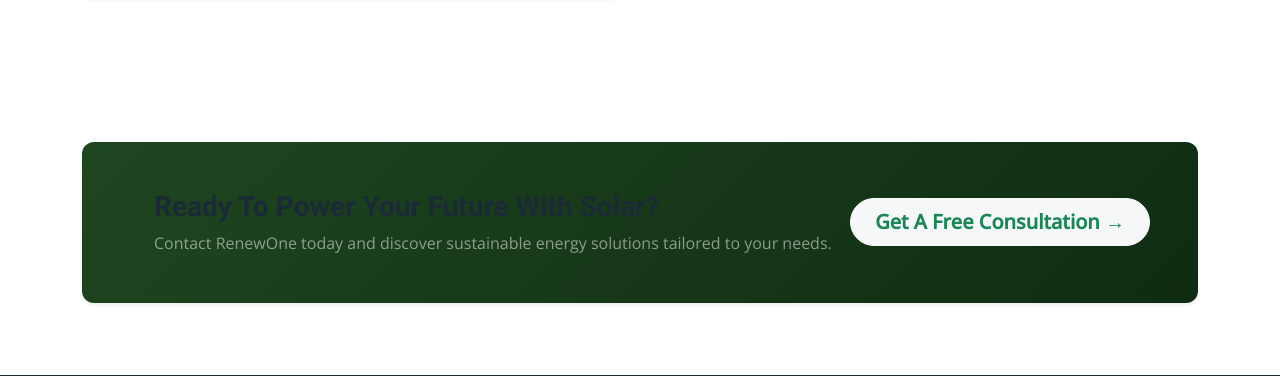
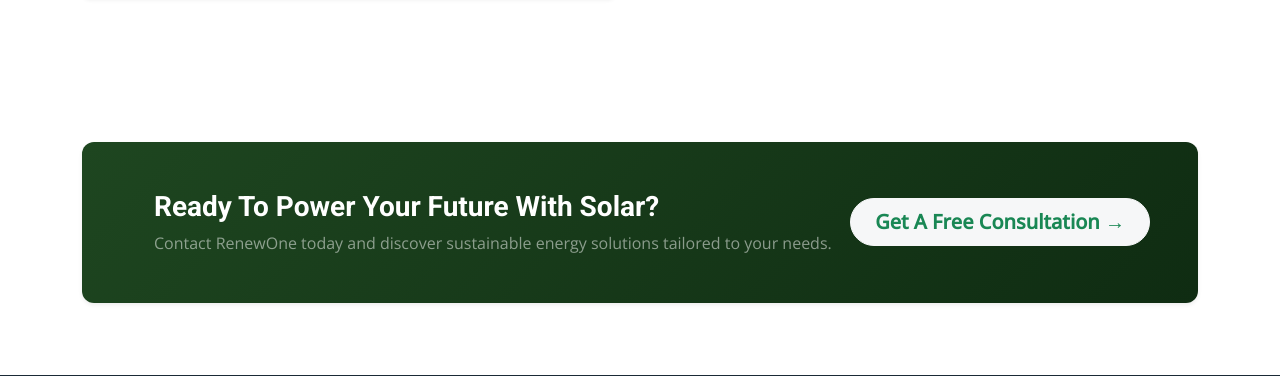
Before and after one commit to readywebsites/Renewone-solar, a Django app: page /services/ in a window 1280 px wide. Shown: the part 3693-4069 px from the top of the page. Run offline with Django 5.2, Linux system fonts and the light colour scheme; some libraries are stand-ins or nearby versions.

Commit message:
ready to powe tex white and  get free consultation  bnt contact pag add

```diff
--- a/templates/service.html
+++ b/templates/service.html
@@ -202,12 +202,12 @@
             <div class="d-flex align-items-center mb-4 mb-md-0">
                 <i class="bi bi-leaf text-white fs-1 me-4"></i>
                 <div class="text-start">
-                    <h3 class="fw-bold mb-2">Ready To Power Your Future With Solar?</h3>
+                    <h3 class="fw-bold mb-2 text-white">Ready To Power Your Future With Solar?</h3>
                     <p class="text-white-50 mb-0">Contact RenewOne today and discover sustainable energy solutions tailored to your needs.</p>
                 </div>
             </div>
             <div>
-                <a href="contact.html" class="btn btn-light text-success btn-lg rounded-pill px-4 fw-bold">Get A Free Consultation →</a>
+                <a href="{% url 'contact' %}" class="btn btn-light text-success btn-lg rounded-pill px-4 fw-bold">Get A Free Consultation →</a>
             </div>
         </div>
     </div>
```
